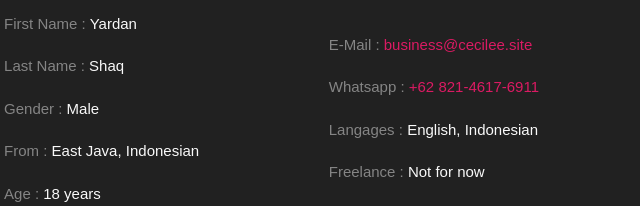
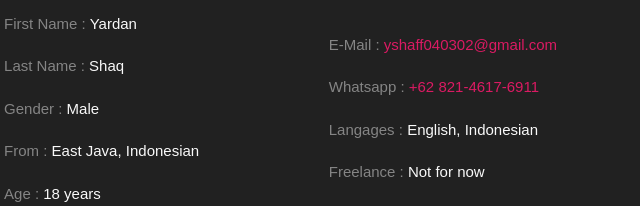
Before and after one commit to qwerkcar/Portfolio-2, a plain HTML site: page index.html in a window 1280 px wide. Both pictures are taken after a click on the item "About". Shown: the part 512-718 px from the top of the page, 461-1101 px from the left. Drawn offline with Linux system fonts and the light colour scheme; no server answers; a web font is replaced by a local one.

Commit message:
update email

```diff
--- a/index.html
+++ b/index.html
@@ -205,7 +205,7 @@
                         <ul class="about-you ">
                           <li>
                             <span class="title">E-mail :</span>
-                            <span class="value"><a href="mailto:business@cecilee.site">business@cecilee.site</a></span>
+                            <span class="value"><a href="mailto:yshaff040302@gmail.com">yshaff040302@gmail.com</a></span>
                           </li>
                           <li>
                             <span class="title">Whatsapp :</span>
```
